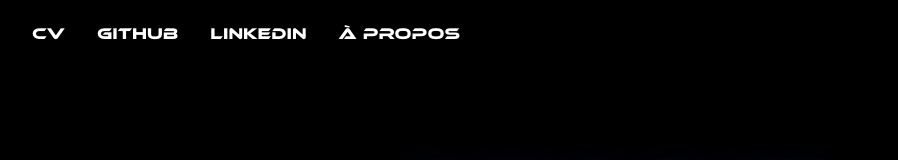
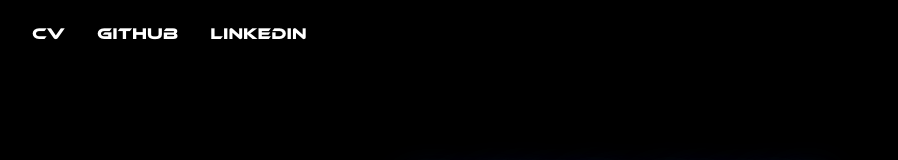
Before and after one commit to Matthieu-Odinot/Portfolio-Matthieu-Odinot, a plain HTML site: page index.html in a window 1280 px wide. Shown: the top 160 px of the page, without its empty margins (24-922 px from the left). Drawn offline with Linux system fonts and the light colour scheme.

Commit message:
html/css

```diff
--- a/index.html
+++ b/index.html
@@ -25,7 +25,7 @@
                         <li><a href="https://www.canva.com/design/DAGdGSSN7G4/E0_LCrnaNxmFB3yQwVutIg/view?utm_content=DAGdGSSN7G4&utm_campaign=designshare&utm_medium=link2&utm_source=uniquelinks&utlId=hc73273d296" class="link">CV</a></li>
                         <li><a href="https://github.com/Matthieu-Odinot" class="link">Github</a></li>
                         <li><a href="https://www.linkedin.com/in/matthieu-odinot-92813633b/" class="link">LinkedIn</a></li>
-                        <li><a href="a faire" class="link">À Propos</a></li>
+                        <!--<li><a href="a faire" class="link">À Propos</a></li -->
                     </ul>
                 </nav>
             </header>
```
